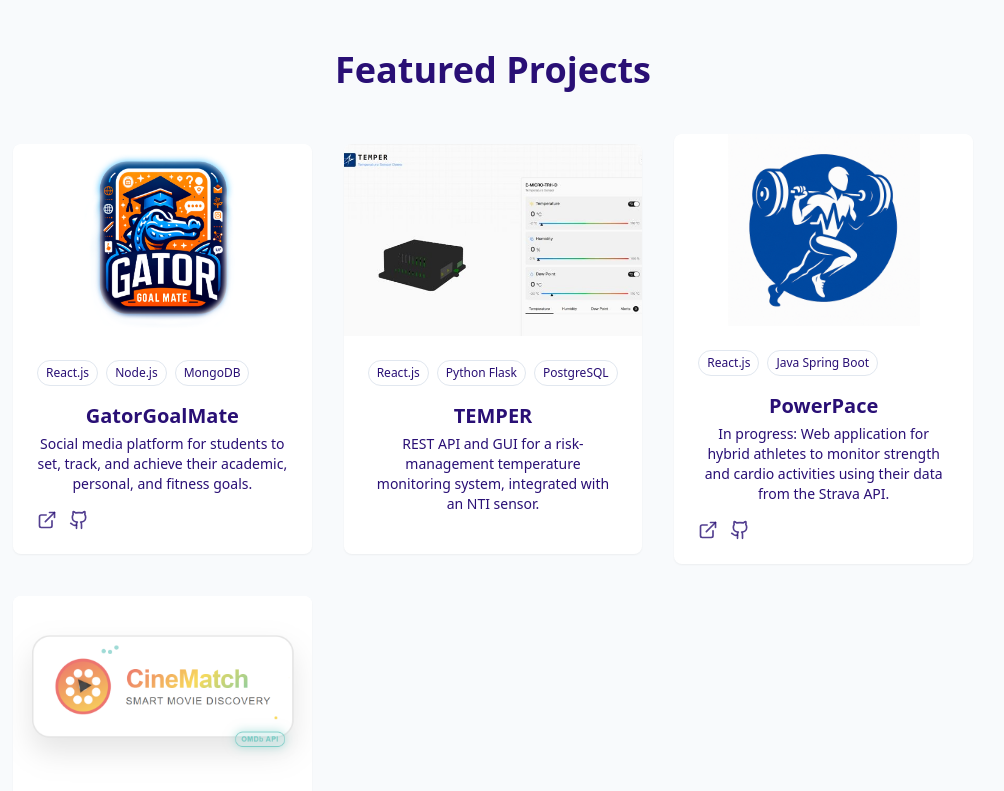
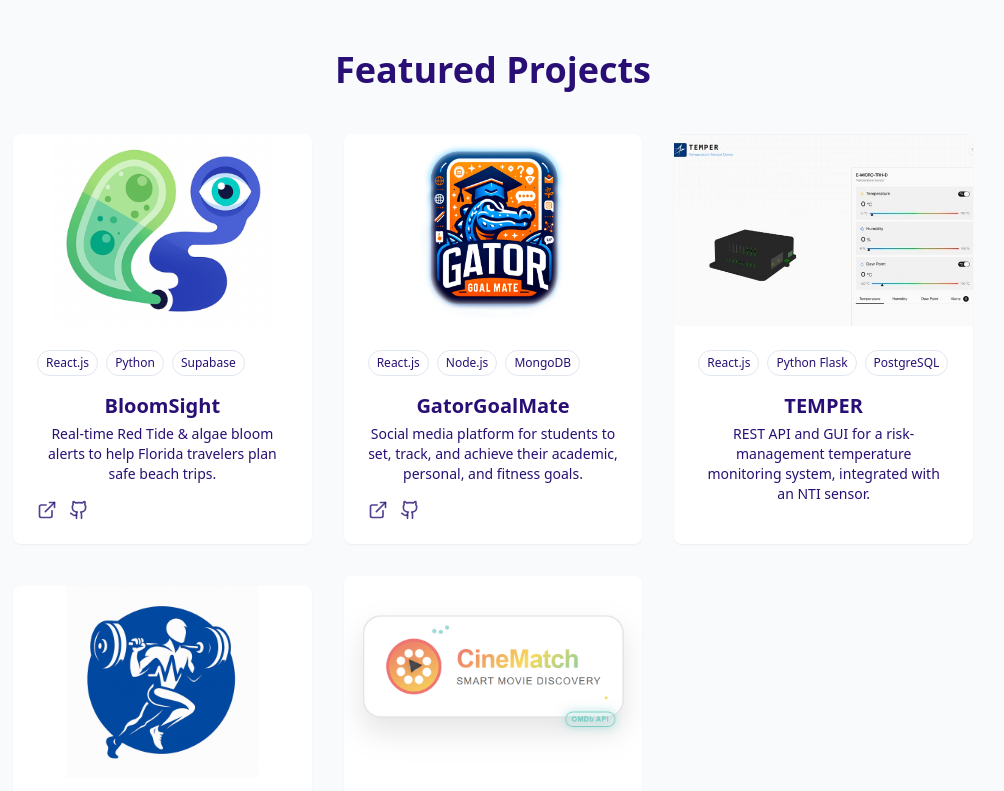
Before and after one commit to sophiadadla/PersonalWebsite, a React (Vite) app: page / in a window 1280 px wide. Shown: the part 3380-4171 px from the top of the page, without its empty margins (147-1151 px from the left). Built offline with nearby package versions, Linux system fonts and the light colour scheme.

Commit message:
added bs

```diff
--- a/src/components/ProjectsSection.jsx
+++ b/src/components/ProjectsSection.jsx
@@ -3,6 +3,15 @@
 const projects = [
   {
     id: 1,
+    title: "BloomSight",
+    description: "Real-time Red Tide & algae bloom alerts to help Florida travelers plan safe beach trips.",
+    image: "BSLogo.png",
+    tags: ["React.js", "Python", "Supabase"],
+    demoUrl: "https://www.bloomsight.net/",
+    githubUrl: "https://github.com/theinquisitorjif/bloomsight_webapp_mvp",
+  },
+  {
+    id: 2,
     title: "GatorGoalMate",
     description: "Social media platform for students to set, track, and achieve their academic, personal, and fitness goals.",
     image: "GatorGoalMateLogo (1).png",
@@ -11,7 +20,7 @@
     githubUrl: "https://github.com/lmdulick/GatorGoalMate",
   },
   {
-    id: 2,
+    id: 3,
     title: "TEMPER",
     description:
       "REST API and GUI for a risk-management temperature monitoring system, integrated with an NTI sensor. ",
@@ -19,17 +28,17 @@
     tags: ["React.js", "Python Flask", "PostgreSQL"],
   },
   {
-    id: 3,
+    id: 4,
     title: "PowerPace",
     description:
-      "In progress: Web application for hybrid athletes to monitor strength and cardio activities using their data from the Strava API.",
+      "Web application for hybrid athletes to monitor strength and cardio activities using their data from the Strava API.",
     image: "powerpacelogo.png",
     tags: ["React.js", "Java Spring Boot"],
     // demoUrl: "#",
     githubUrl: "https://github.com/sophiadadla/PowerPace",
   },
   {
-    id: 4,
+    id: 5,
     title: "CineMatch",
     description:
       "Movie recommendation web application that utilizes the OMDb API to suggest movies based on user preferences.",
@@ -77,7 +86,7 @@
               <p className="text-muted-foreground text-sm mb-4">
                 {project.description}
               </p>
-             { project.id != 2 ? (
+             { project.id != 3 ? (
                 <div className="flex justify-between items-center">
                   <div className="flex space-x-3">
                     <a
```
Also changed, not shown: public/BSLogo.png (added).
